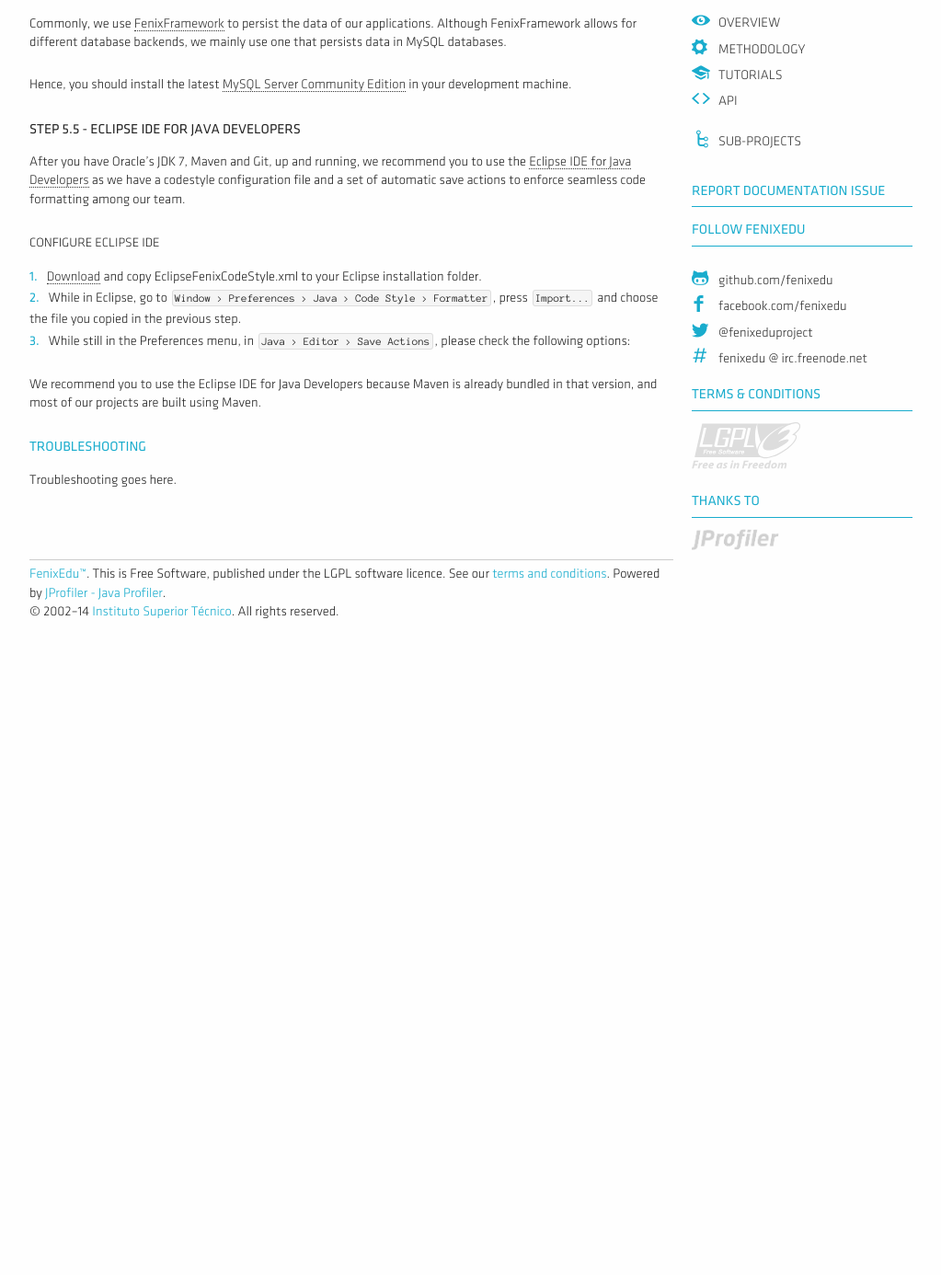
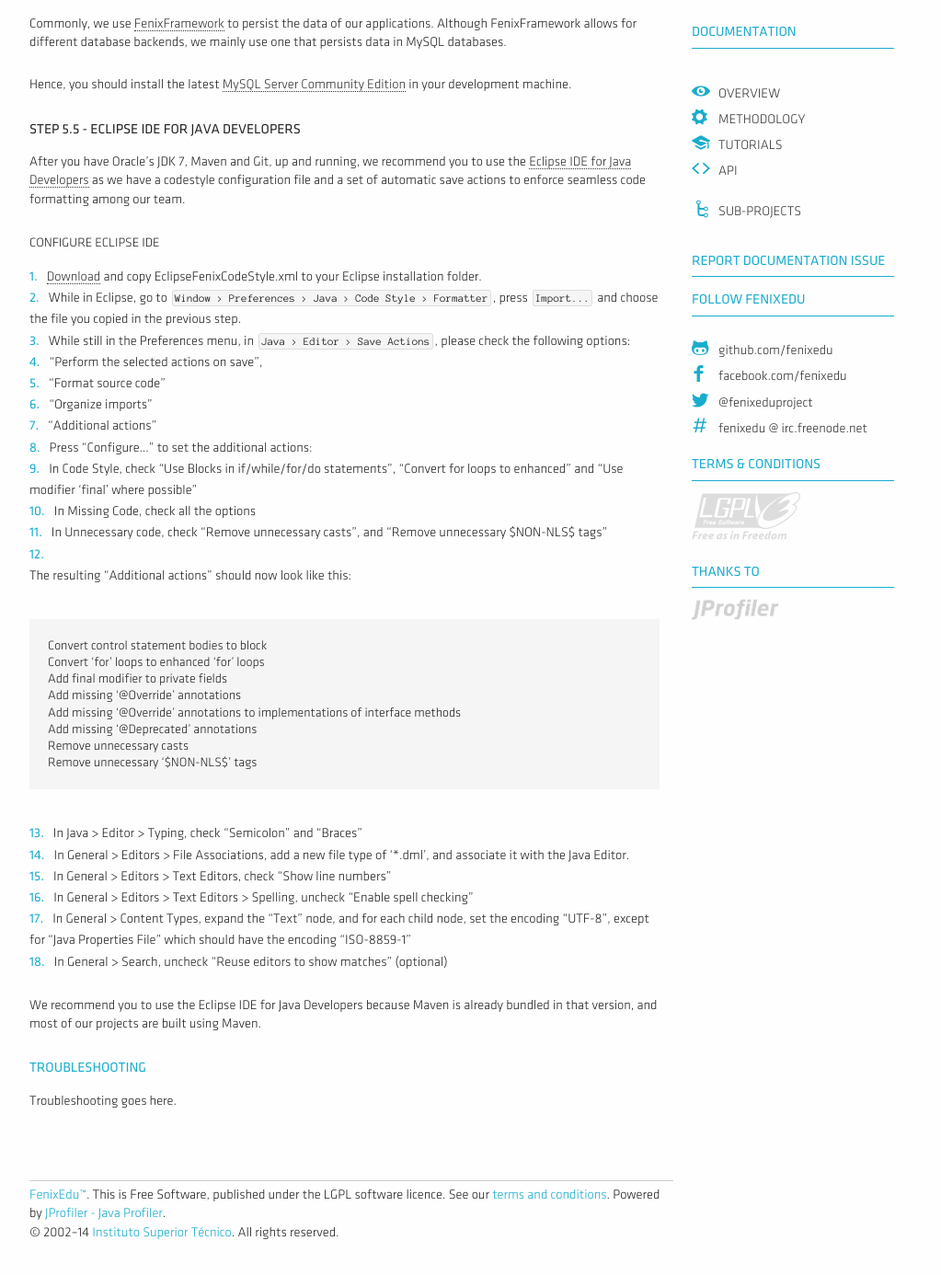
Before and after one commit to FenixEdu/fenixedu.github.io, a Jekyll site: the page built from dev/tutorials/setup-your-development-environment/index.md, in a window 1280 px wide and 1400 px high, scrolled down 2917 px. Shown: the top 1386 px of the window at 92% size, without its empty margins (128-1151 px from the left). Built offline with Jekyll 4.4.1, drawn with Linux system fonts in a browser that asks for light colours; nearby versions of some CDN libraries; Markdown is read by kramdown in place of the engine named in the settings; before the commit the page ends 3642 px from its top, so only the background shows below that; some of the changed text lies outside the part shown.

Commit message:
Adds missing eclipse configurations

````diff
--- a/dev/tutorials/setup-your-development-environment/index.md
+++ b/dev/tutorials/setup-your-development-environment/index.md
@@ -109,9 +109,31 @@ After you have Oracle's JDK 7, Maven and Git, up and running, we recommend you t
 1. [Download][EclipseFenixCodeStyleFile] and copy EclipseFenixCodeStyle.xml to your Eclipse installation folder.
 2. While in Eclipse, go to ```Window > Preferences > Java > Code Style > Formatter```, press ```Import...``` and choose the file you copied in the previous step.
 3. While still in the Preferences menu, in ```Java > Editor > Save Actions```, please check the following options:
+    - "Perform the selected actions on save",
+    - "Format source code"
+    - "Organize imports"
+    - "Additional actions"
+4. Press "Configure..." to set the additional actions:
+    - In Code Style, check "Use Blocks in if/while/for/do statements", "Convert for loops to enhanced" and "Use modifier 'final' where possible"
+    - In Missing Code, check all the options
+    - In Unnecessary code, check "Remove unnecessary casts", and "Remove unnecessary $NON-NLS$ tags"
+    - The resulting "Additional actions" should now look like this:
 
+        > Convert control statement bodies to block
+        > Convert 'for' loops to enhanced 'for' loops
+        > Add final modifier to private fields
+        > Add missing '@Override' annotations
+        > Add missing '@Override' annotations to implementations of interface methods
+        > Add missing '@Deprecated' annotations
+        > Remove unnecessary casts
+        > Remove unnecessary '$NON-NLS$' tags
 
-
+5. In Java > Editor > Typing, check "Semicolon" and "Braces"
+6. In General > Editors > File Associations, add a new file type of '*.dml', and associate it with the Java Editor.
+7. In General > Editors > Text Editors, check "Show line numbers"
+8. In General > Editors > Text Editors > Spelling, uncheck "Enable spell checking"
+9. In General > Content Types, expand the "Text" node, and for each child node, set the encoding "UTF-8", except for "Java Properties File" which should have the encoding "ISO-8859-1"
+10. In General > Search, uncheck "Reuse editors to show matches" (optional)
 
 We recommend you to use the Eclipse IDE for Java Developers because Maven is already bundled in that version, and most of our projects are built using Maven.
 
````
Also changed, not shown: other parts of dev/tutorials/setup-your-development-environment/index.md (+2 -2 lines).
